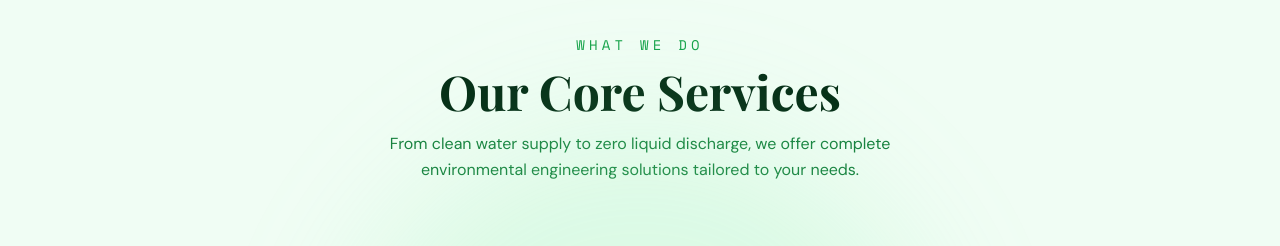
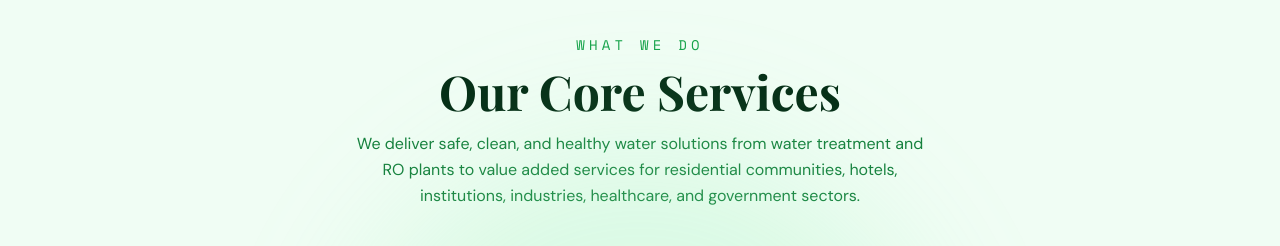
Before and after one commit to Pinaki2046K/gws-portfolio, a Next.js app: page / in a window 1280 px wide. Shown: the part 1160-1406 px from the top of the page. Built offline with nearby package versions, Linux system fonts and the light colour scheme.

Commit message:
changes to internal links and navigation

```diff
--- a/src/components/sections/HeroSection.tsx
+++ b/src/components/sections/HeroSection.tsx
@@ -140,7 +140,7 @@ export default function HeroSection() {
           >
             <motion.div whileHover={{ scale: 1.05 }} whileTap={{ scale: 0.97 }}>
               <Link
-                href="/products"
+                href="/our-works"
                 className="inline-flex items-center gap-2 px-7 py-3.5 bg-green-500 hover:bg-green-600 rounded-2xl font-semibold text-white transition-colors duration-200"
               >
                 <span>Explore Solutions</span>
--- a/src/components/sections/ServicesOverview.tsx
+++ b/src/components/sections/ServicesOverview.tsx
@@ -61,9 +61,7 @@ export default function ServicesOverview() {
               Our Core Services
             </h2>
             <p className="text-green-700 text-base max-w-xl mx-auto leading-relaxed">
-              From clean water supply to zero liquid discharge, we offer
-              complete environmental engineering solutions tailored to your
-              needs.
+              We deliver safe, clean, and healthy water solutions from water treatment and RO plants to value added services for residential communities, hotels, institutions, industries, healthcare, and government sectors.
             </p>
           </motion.div>
         </div>
@@ -127,7 +125,7 @@ export default function ServicesOverview() {
           className="text-center mt-12"
         >
           <Link
-            href="/products"
+            href="/our-works"
             className="inline-flex items-center gap-2 px-8 py-4 bg-green-500 hover:bg-green-600 rounded-2xl font-semibold text-white text-base shadow-lg shadow-green-500/30 hover:shadow-xl hover:shadow-green-500/40 transition-all duration-200"
           >
             <span>View All Services</span>
```
